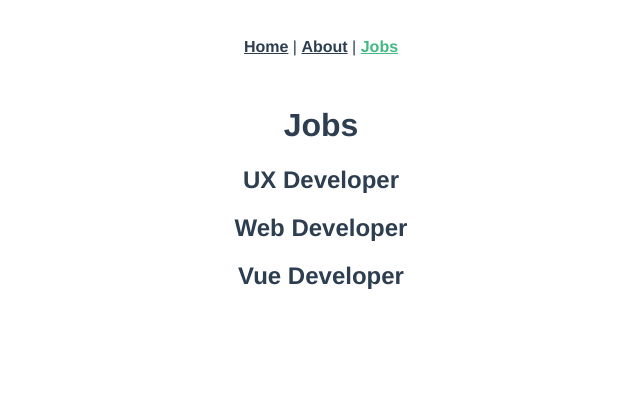
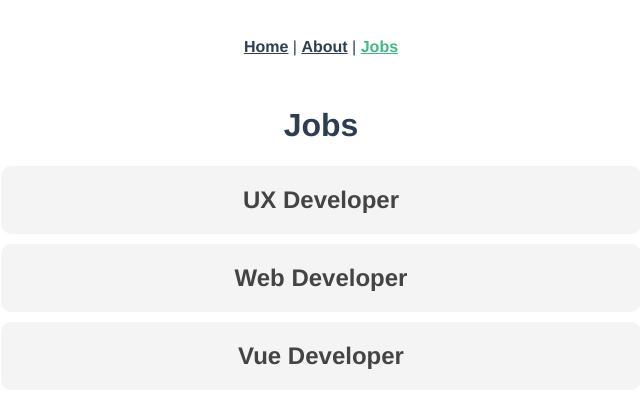
Before and after one commit to kartheekmidde/vue-router, a Vue app: page /jobs in a window 1280 px wide. Shown: the top 408 px of the page, without its empty margins (319-959 px from the left). Built offline with nearby package versions, Linux system fonts and the light colour scheme.

Commit message:
Dynamic URLs

```diff
--- a/src/router/index.js
+++ b/src/router/index.js
@@ -23,7 +23,8 @@
   {
     path: '/jobs/:id',
     name: 'JobDetails',
-    component: JobDetails
+    component: JobDetails,
+    props: true
   }
 ]
 
--- a/src/views/jobs/JobDetails.vue
+++ b/src/views/jobs/JobDetails.vue
@@ -6,9 +6,11 @@
 <script>
 export default {
   name: "JobDetails",
+  props: ['id'],
   data() {
     return {
-      id: this.$route.params.id
+      //Since props are set to true
+      // id: this.$route.params.id
     }
   }
 }
--- a/src/views/jobs/Jobs.vue
+++ b/src/views/jobs/Jobs.vue
@@ -1,7 +1,9 @@
 <template>
   <h1>Jobs</h1>
-  <div v-for="job in jobs" :key="job.id">
-    <h2>{{ job.title }}</h2>
+  <div v-for="job in jobs" :key="job.id" class="job">
+    <router-link :to="{ name: 'JobDetails', params: { id: job.id }}">
+      <h2>{{ job.title }}</h2>
+    </router-link>
   </div>
 </template>
 
@@ -21,5 +23,19 @@
 </script>
 
 <style scoped>
-
+  .job h2 {
+    background: #f4f4f4;
+    padding: 20px;
+    border-radius: 10px;
+    margin: 10px auto;
+    max-width: 600px;
+    cursor: pointer;
+    color: #444;
+  }
+  .job h2:hover {
+    background: #ddd;
+  }
+  .job a {
+    text-decoration: none
+  }
 </style>
```
